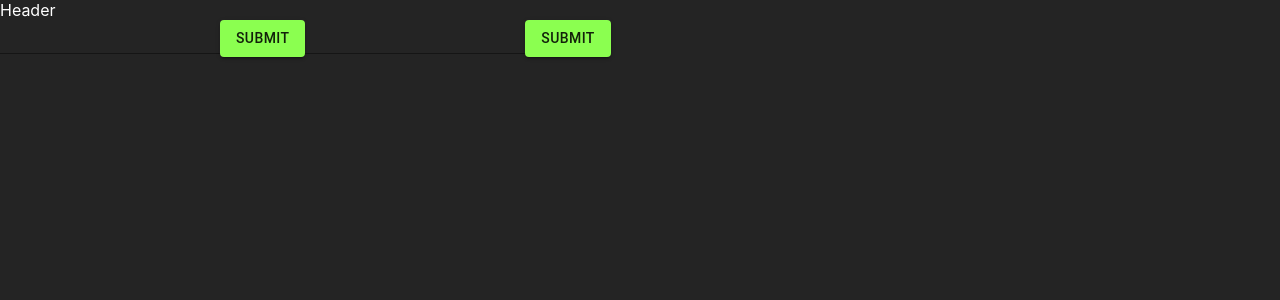
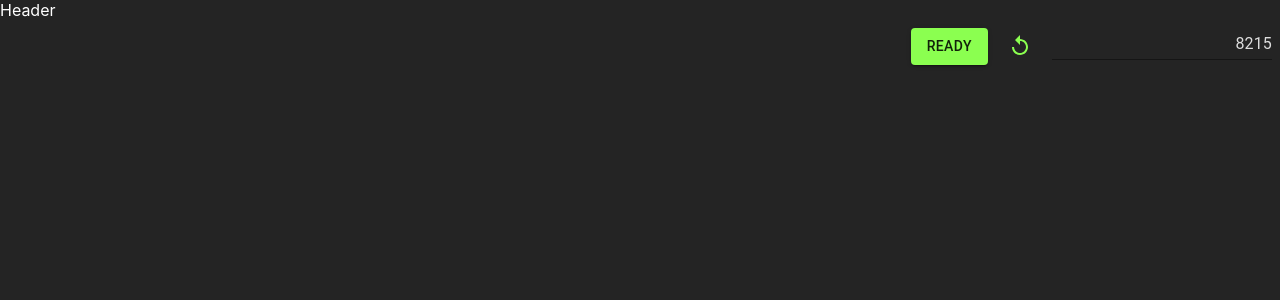
Before and after one commit to gagikpog/number-game, a Next.js app: page / in a window 1280 px wide. Shown: the top 300 px of the page. Built offline with nearby package versions, Linux system fonts and the light colour scheme.

Commit message:
simple game

```diff
--- a/common/components/game.tsx
+++ /dev/null
@@ -1,14 +0,0 @@
-import styles from '../styles/Home.module.css';
-import Button from '@mui/material/Button';
-import Input from '@mui/material/Input';
-
-const Game = () => {
-    return (
-        <div>
-            <Input color="primary"></Input>
-            <Button variant="contained">Submit</Button>
-        </div>
-    );
-}
-
-export default Game;
--- /dev/null
+++ b/common/components/list.tsx
@@ -0,0 +1,26 @@
+
+import { IQueryItem } from '../utils';
+import NumberInput from './numberInput';
+
+interface IListProps {
+    queryList: IQueryItem[];
+}
+
+const List = (props: IListProps) => {
+    return (
+        <div>
+            {
+                props.queryList.map((item) => {
+                    return (
+                        <div key={ item.number } className='tw-flex tw-items-baseline'>
+                            <NumberInput value={item.number} disabled={true}></NumberInput>
+                            <div className='tw-ml-4'>{ item.queryRes} </div>
+                        </div>
+                    );
+                })
+            }
+        </div>
+    );
+}
+
+export default List;
--- /dev/null
+++ b/common/components/numberInput.tsx
@@ -0,0 +1,71 @@
+import { TextField } from '@mui/material';
+import { ChangeEvent, Ref, useImperativeHandle, forwardRef } from 'react';
+
+interface INumberInputProps {
+    value: string;
+    onChange?: (event: ChangeEvent<HTMLInputElement | HTMLTextAreaElement>) => void;
+    unique?: boolean;
+    disabled?: boolean;
+    className?: string;
+}
+
+export interface INumberInputRef {
+    isValid: () => boolean;
+}
+
+function validateChars(value: string): boolean {
+    return /^\d{0,4}$/.test(value);
+}
+
+function validateUniqueChars(value: string): boolean {
+    return /^.*(.).*\1.*$/.test(value);
+}
+
+function validateNumberLength(value: string): boolean {
+    return !/^\d{4}$/.test(value);
+}
+
+function getMessage(val: string, unique = false): { message: string, error: boolean } {
+    const invalidedLength = validateNumberLength(val);
+    const invalidedUnique = unique ? validateUniqueChars(val) : false;
+    const message = invalidedLength ? 'Number must be four digits' :
+        (invalidedUnique ? 'Numbers must not be repeated' : ' ');
+    return {
+        error: invalidedLength || invalidedUnique,
+        message
+    };
+}
+
+const NumberInput = forwardRef((props: INumberInputProps, ref: Ref<INumberInputRef>) => {
+
+    const onChange = (event: ChangeEvent<HTMLInputElement | HTMLTextAreaElement>) => {
+        if (validateChars(event.target.value) && typeof props.onChange === 'function') {
+            props.onChange(event);
+        }
+    }
+
+    const {error, message} = getMessage(props.value, props.unique);
+
+    useImperativeHandle(ref, () => ({
+        isValid(): boolean {
+            return !error;
+        }
+    }));
+
+    return (
+        <TextField
+            onChange={onChange}
+            className={props.className}
+            value={props.value}
+            error={error}
+            helperText={message}
+            variant="standard"
+            disabled={props.disabled}
+            inputProps={{ style: { textAlign: 'end' } }}
+        />
+    );
+});
+
+NumberInput.displayName = 'NumberInput';
+
+export default NumberInput;
--- /dev/null
+++ b/common/components/player.tsx
@@ -0,0 +1,83 @@
+import { useSelector, useDispatch } from 'react-redux';
+import { RootState, setPrivateNumber, GameState, setGameState, generatePrivateNumber, queryNumber } from '../../store/main';
+import { Button } from '@mui/material';
+import NumberInput, { INumberInputRef } from './numberInput';
+import List from './list';
+import { ChangeEvent, useRef, useState } from 'react';
+import { Replay } from '@mui/icons-material';
+
+
+const Player = () => {
+
+    const privateNumber = useSelector((state: RootState) => state.privateNumber);
+    const state = useSelector((state: RootState) => state.state);
+    const queryList = useSelector((state: RootState) => state.queryList);
+    const dispatch = useDispatch();
+
+    const [currentQueryNumber, setCurrentQueryNumber] = useState('');
+
+    const currentQueryNumberChanged = (event: ChangeEvent<HTMLInputElement | HTMLTextAreaElement>) => {
+        setCurrentQueryNumber(event.target.value);
+    }
+
+
+    const privateNumberRef = useRef<INumberInputRef>(null);
+    const currentQueryNumberRef = useRef<INumberInputRef>(null);
+
+    const onStartGame = () => {
+        if (privateNumberRef.current?.isValid()) {
+            dispatch(setGameState(GameState.Game));
+        }
+    }
+
+    const queryNumberHandler = () => {
+        if (currentQueryNumberRef.current?.isValid()) {
+            dispatch(queryNumber(currentQueryNumber));
+            setCurrentQueryNumber('');
+        }
+    }
+
+    return (
+        <div className='tw-flex tw-flex-col tw-items-end tw-flex-1'>
+            <div>
+                {
+                    state === GameState.Start ? (
+                        <>
+                            <Button className='tw-ml-4' variant='contained' onClick={onStartGame}>Ready</Button>
+                            <Button className='tw-ml-4' onClick={() => dispatch(generatePrivateNumber())}>
+                                <Replay></Replay>
+                            </Button>
+                        </>
+                    ) : null
+                }
+
+                <NumberInput
+                    ref={privateNumberRef}
+                    onChange={(event) => dispatch(setPrivateNumber(event.target.value))}
+                    value={privateNumber}
+                    unique={true}
+                    disabled={state !== GameState.Start}
+                />
+            </div>
+            <div className='tw-w-full'>
+                {
+                    state !== GameState.Start ? <List queryList={queryList}></List> : null
+                }
+                {
+                    state === GameState.Game ?
+                    <div>
+                        <NumberInput
+                            ref={currentQueryNumberRef}
+                            onChange={currentQueryNumberChanged}
+                            value={currentQueryNumber}
+                        />
+                        <Button onClick={queryNumberHandler} className='tw-ml-4' variant='contained'>Submit</Button>
+                    </div>
+                    : null
+                }
+            </div>
+        </div>
+    );
+}
+
+export default Player;
--- /dev/null
+++ b/common/utils.ts
@@ -0,0 +1,29 @@
+export interface IQueryItem {
+    number: string;
+    queryRes: string;
+}
+
+export function getRandomNumber(): string {
+    let num = '';
+    while(num.length < 4) {
+        const n = Math.floor(Math.random() * 10);
+        if (!num.includes(`${n}`)) {
+            num += n;
+        }
+    }
+
+    return num;
+}
+
+export function matchNumbers(privateNumber: string, queryNumber: string): string {
+
+    const matchCount = privateNumber.split('').map((val: string, index: number): boolean => {
+        return queryNumber[index] === val;
+    }).filter(Boolean).length;
+
+    const includeCount = privateNumber.split('').map((val: string, index: number): boolean => {
+        return queryNumber.includes(val);
+    }).filter(Boolean).length;
+
+    return `${matchCount}:${includeCount}`;
+}
--- a/package.json
+++ b/package.json
@@ -11,10 +11,13 @@
   "dependencies": {
     "@emotion/react": "^11.10.4",
     "@emotion/styled": "^11.10.4",
+    "@mui/icons-material": "^5.10.9",
     "@mui/material": "^5.10.9",
+    "@reduxjs/toolkit": "^1.8.6",
     "next": "12.3.1",
     "react": "18.2.0",
-    "react-dom": "18.2.0"
+    "react-dom": "18.2.0",
+    "react-redux": "^8.0.4"
   },
   "devDependencies": {
     "@types/node": "18.11.0",
--- a/pages/index.tsx
+++ b/pages/index.tsx
@@ -1,18 +1,21 @@
 import type { NextPage } from 'next';
 import { ThemeProvider } from '@mui/material/styles';
 import { theme } from '../common/themes';
-import Game from '../common/components/game';
+import Player from '../common/components/player';
+import { Provider } from 'react-redux';
+import { store } from '../store/main';
 
 const Home: NextPage = () => {
     return (
         <ThemeProvider theme={theme}>
+            <Provider store={store}>
             <div className='tw-flex tw-w-full tw-h-full tw-flex-col'>
                 <div>Header</div>
-                <div className='tw-flex tw-flex-1'>
-                    <Game></Game>
-                    <Game></Game>
+                <div className='tw-flex tw-flex-1 tw-p-8'>
+                    <Player></Player>
                 </div>
             </div>
+            </Provider>
         </ThemeProvider>
     );
 }
--- /dev/null
+++ b/store/main.ts
@@ -0,0 +1,56 @@
+import { createSlice, configureStore, createAsyncThunk } from '@reduxjs/toolkit';
+import { getRandomNumber, matchNumbers, IQueryItem } from '../common/utils';
+export enum GameState {
+    Game = 'game',
+    Start = 'start',
+    EndGame = 'endGame',
+    Waiting = 'waiting'
+}
+
+const queryPrivateNumber = getRandomNumber();
+
+const queryNumber = createAsyncThunk(
+    'game/queryNumber',
+    (value: string) => {
+        return Promise.resolve(matchNumbers(queryPrivateNumber, value)).then((queryRes: string) => {
+            return {
+                number: value,
+                queryRes
+            };
+        });
+    }
+);
+
+const gameSlice = createSlice({
+    name: 'game',
+    initialState: {
+        privateNumber: getRandomNumber(),
+        state: GameState.Start,
+        queryList: [] as IQueryItem[]
+    },
+    reducers: {
+        setPrivateNumber: (state, action) => {
+            state.privateNumber = action.payload;
+        },
+        generatePrivateNumber: (state) => {
+            state.privateNumber = getRandomNumber();
+        },
+        setGameState: (state, action) => {
+            state.state = action.payload;
+        }
+    },
+    extraReducers: (builder) => {
+        builder.addCase(queryNumber.fulfilled, (state, action) => {
+            state.queryList.push(action.payload as unknown as IQueryItem);
+        });
+    }
+});
+
+export const { setPrivateNumber, setGameState, generatePrivateNumber } = gameSlice.actions;
+export { queryNumber };
+
+export const store = configureStore({
+    reducer: gameSlice.reducer
+});
+
+export type RootState = ReturnType<typeof store.getState>;
```
Also changed, not shown: 1 other file (tests, documents, lock files or other folders).
